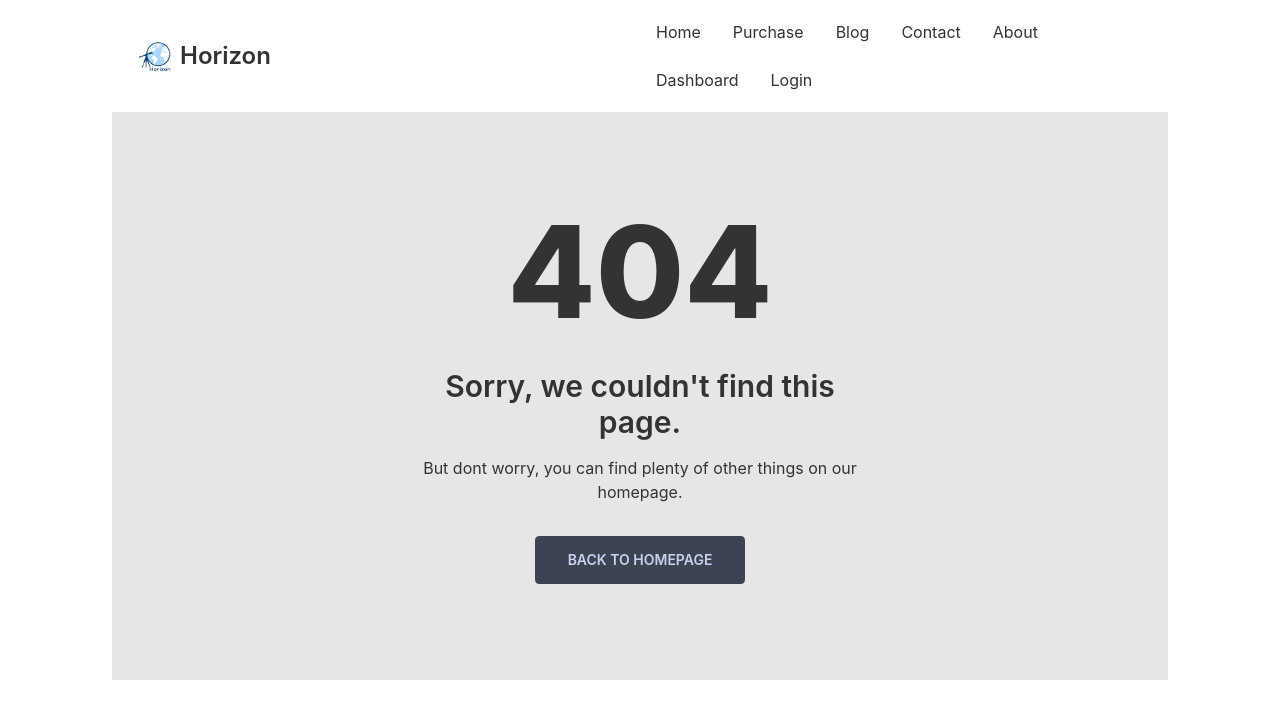
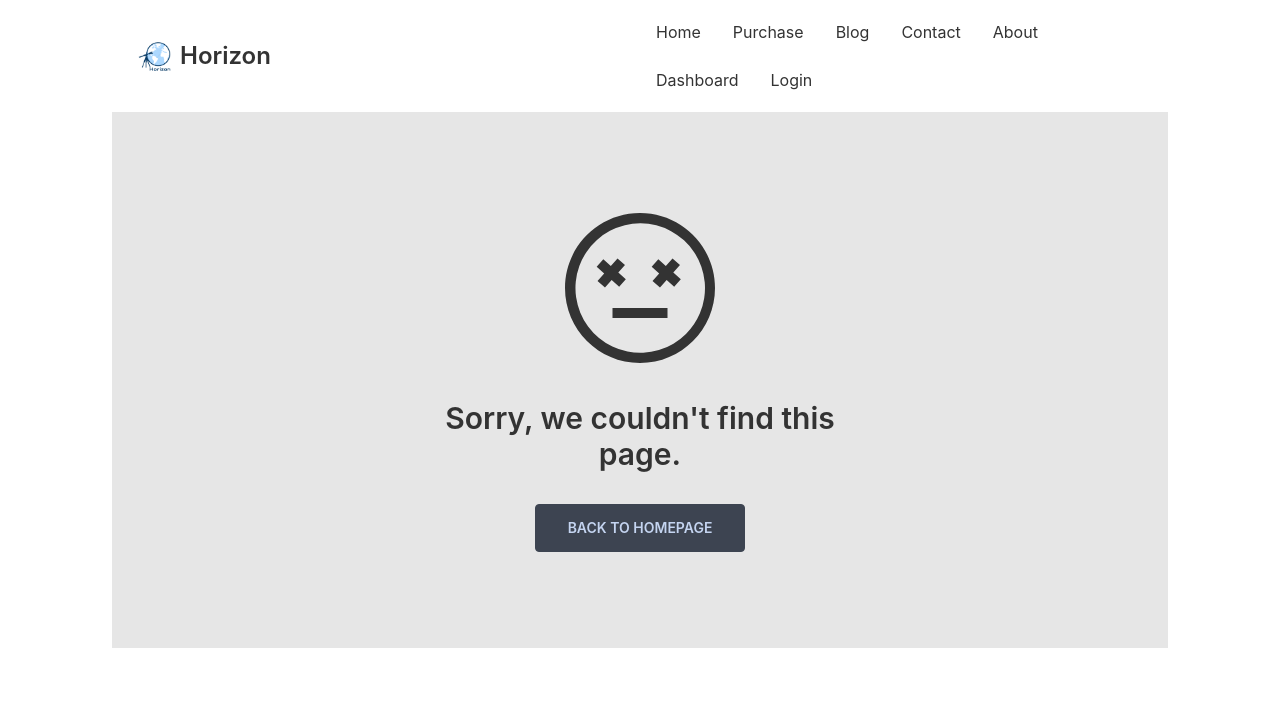
Before and after one commit to git-mhasan/manufacturar-supply-website-client, a React (Create React App) app: page /signup in a window 1280 px wide. Before the commit this address had no page. Shown: the top 718 px of the page. Built offline with nearby package versions, Linux system fonts and the light colour scheme; what tw-elements would draw is missing.

Commit message:
404 page updated with image

```diff
--- a/src/Pages/FourOfour/FourOfour.js
+++ b/src/Pages/FourOfour/FourOfour.js
@@ -4,19 +4,21 @@
 const FourOfour = () => {
     return (
         <div className='bg-[#e6e6e6]'>
-            <section className="flex items-center h-full p-16 dark:bg-gray-900 dark:text-gray-100">
-                <div className="container flex flex-col items-center justify-center px-5 mx-auto my-8">
-                    <div className="max-w-md text-center">
-                        <h2 className="mb-8 font-extrabold text-9xl dark:text-gray-600">
-                            <span className="sr-only">Error</span>404
-                        </h2>
-                        <p className="text-2xl font-semibold md:text-3xl">Sorry, we couldn't find this page.</p>
-                        <p className="mt-4 mb-8 dark:text-gray-400">But dont worry, you can find plenty of other things on our homepage.</p>
-                        <Link to="/" rel="noopener noreferrer" className="btn px-8 py-3 font-semibold rounded dark:bg-violet-400 dark:text-gray-900">Back to homepage</Link>
-                    </div>
+            <section className="flex items-center h-full sm:p-16 dark:bg-gray-900 dark:text-gray-100">
+                <div className="container flex flex-col items-center justify-center px-5 mx-auto my-8 space-y-8 text-center sm:max-w-md">
+                    <svg xmlns="http://www.w3.org/2000/svg" viewBox="0 0 512 512" className="w-40 h-40 dark:text-gray-600">
+                        <path fill="currentColor" d="M256,16C123.452,16,16,123.452,16,256S123.452,496,256,496,496,388.548,496,256,388.548,16,256,16ZM403.078,403.078a207.253,207.253,0,1,1,44.589-66.125A207.332,207.332,0,0,1,403.078,403.078Z"></path>
+                        <rect width="176" height="32" x="168" y="320" fill="currentColor"></rect>
+                        <polygon fill="currentColor" points="210.63 228.042 186.588 206.671 207.958 182.63 184.042 161.37 162.671 185.412 138.63 164.042 117.37 187.958 141.412 209.329 120.042 233.37 143.958 254.63 165.329 230.588 189.37 251.958 210.63 228.042"></polygon>
+                        <polygon fill="currentColor" points="383.958 182.63 360.042 161.37 338.671 185.412 314.63 164.042 293.37 187.958 317.412 209.329 296.042 233.37 319.958 254.63 341.329 230.588 365.37 251.958 386.63 228.042 362.588 206.671 383.958 182.63"></polygon>
+                    </svg>
+                    <p className="text-2xl font-semibold md:text-3xl">Sorry, we couldn't find this page.</p>
+                    <Link to="/" rel="noopener noreferrer" className="btn px-8 py-3 font-semibold rounded dark:bg-violet-400 dark:text-gray-900">Back to homepage</Link>
                 </div>
             </section>
         </div>
+
+
     );
 };
 
```
